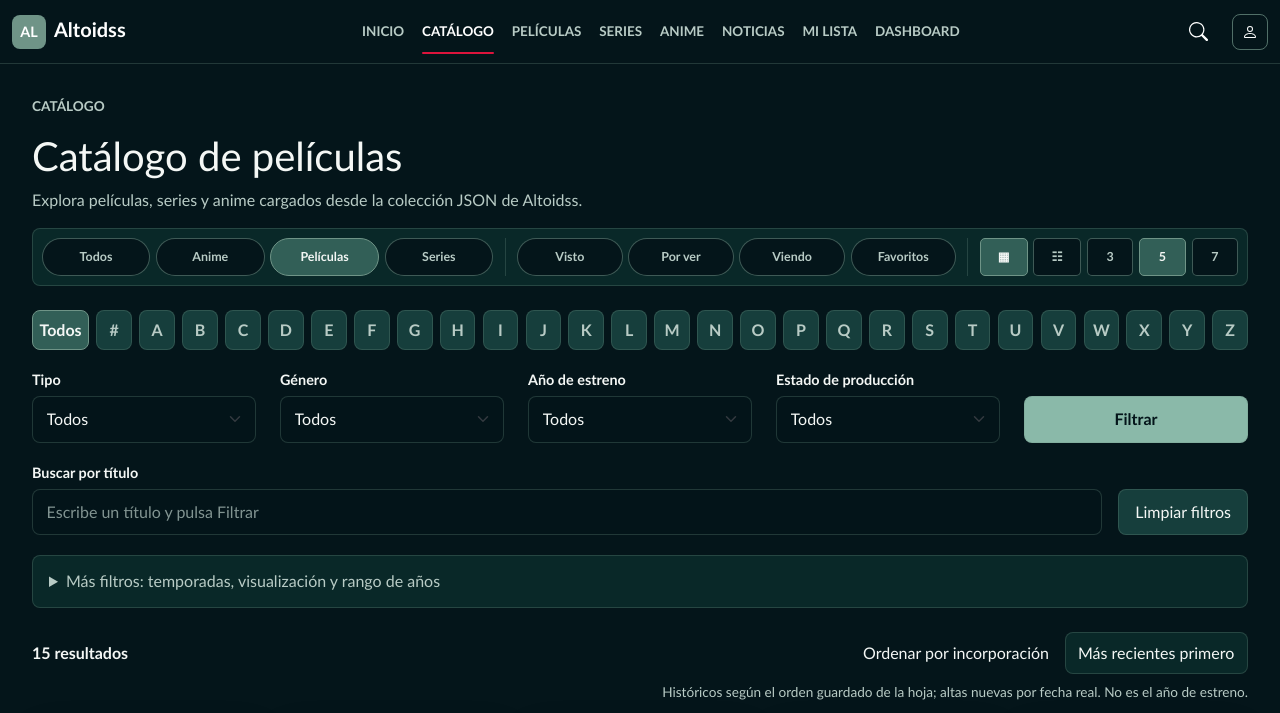
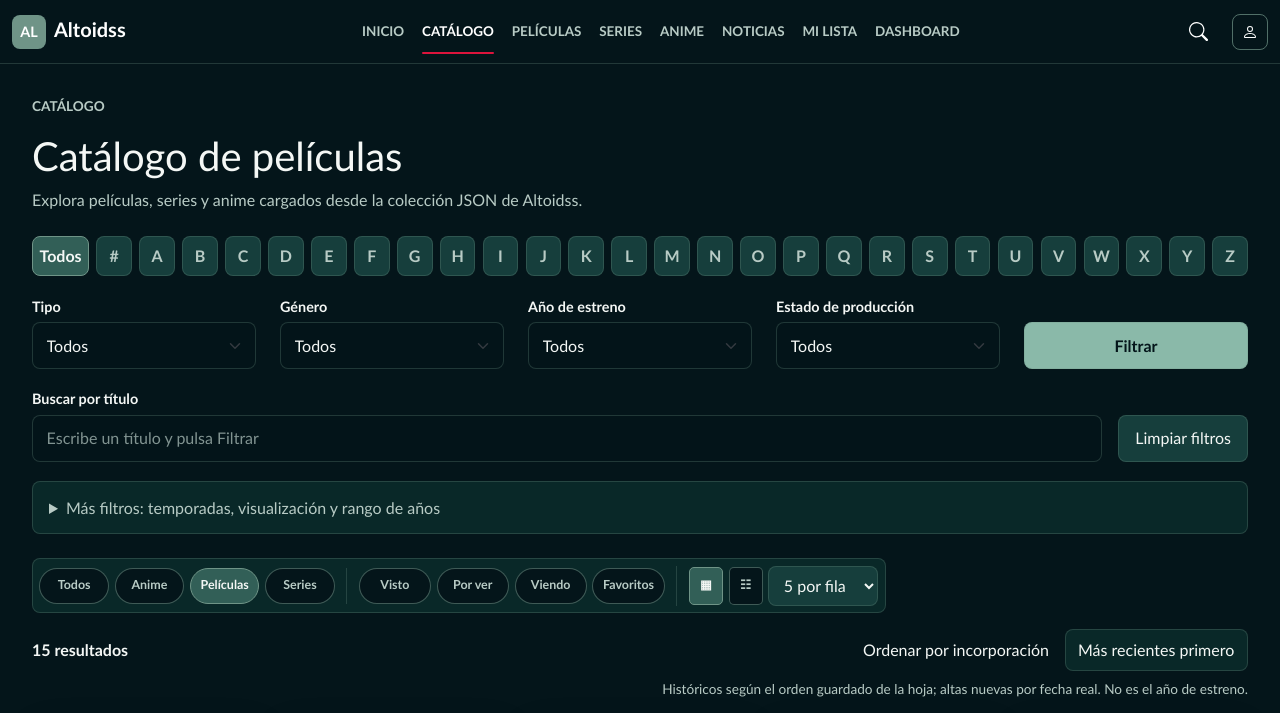
Before and after one commit to HeyAlexx/Aplication, a PHP site: page /Html/catalogo.html in a window 1280 px wide. Shown: the top 713 px of the page. Run offline with PHP 8.4, Linux system fonts and the light colour scheme; data that the repository does not hold is empty.

Commit message:
feat: compact mobile catalog cards and controls

```diff
--- a/Html/catalogo.html
+++ b/Html/catalogo.html
@@ -5,7 +5,7 @@
     <meta name="viewport" content="width=device-width, initial-scale=1.0">
     <title>Altoidss | Catálogo</title>
     <link href="https://cdn.jsdelivr.net/npm/bootstrap@5.3.8/dist/css/bootstrap.min.css" rel="stylesheet" integrity="sha384-sRIl4kxILFvY47J16cr9ZwB07vP4J8+LH7qKQnuqkuIAvNWLzeN8tE5YBujZqJLB" crossorigin="anonymous">
-    <link rel="stylesheet" href="../css/catalogo.css?v=26">
+    <link rel="stylesheet" href="../css/catalogo.css?v=27">
     <link rel="stylesheet" href="../css/site-shared.css?v=8">
 </head>
 <body class="catalog-horizontal-layout">
@@ -49,31 +49,6 @@
                 <p>Explora películas, series y anime cargados desde la colección JSON de Altoidss.</p>
             </div>
 
-            <div class="catalog-controls" aria-label="Filtros rápidos y visualización del catálogo">
-                <div class="catalog-mode catalog-control-group" role="group" aria-label="Filtrar por tipo">
-                    <button class="catalog-quick-button" type="button" data-category-view="all" aria-pressed="false"><span class="quick-label">Todos</span><span class="quick-symbol" aria-hidden="true">T</span></button>
-                    <button class="catalog-quick-button" type="button" data-category-view="anime" aria-pressed="false"><span class="quick-label">Anime</span><span class="quick-symbol" aria-hidden="true">A</span></button>
-                    <button class="catalog-quick-button is-active" type="button" data-category-view="movies" aria-pressed="true"><span class="quick-label">Películas</span><span class="quick-symbol" aria-hidden="true">P</span></button>
-                    <button class="catalog-quick-button" type="button" data-category-view="series" aria-pressed="false"><span class="quick-label">Series</span><span class="quick-symbol" aria-hidden="true">S</span></button>
-                </div>
-                <div class="catalog-status-filters catalog-control-group" role="group" aria-label="Filtrar por seguimiento y favoritos">
-                    <button class="catalog-quick-button" type="button" data-quick-status="seen" aria-pressed="false"><span class="quick-label">Visto</span><span class="quick-symbol" aria-hidden="true">✓</span></button>
-                    <button class="catalog-quick-button" type="button" data-quick-status="planned" aria-pressed="false"><span class="quick-label">Por ver</span><span class="quick-symbol" aria-hidden="true">P</span></button>
-                    <button class="catalog-quick-button" type="button" data-quick-status="watching" aria-pressed="false"><span class="quick-label">Viendo</span><span class="quick-symbol" aria-hidden="true">▶</span></button>
-                    <button class="catalog-quick-button" type="button" data-quick-favorite aria-pressed="false"><span class="quick-label">Favoritos</span><span class="quick-symbol" aria-hidden="true">♥</span></button>
-                </div>
-                <div class="catalog-toolbar catalog-control-group">
-                    <div class="view-selector" role="group" aria-label="Modo de visualización">
-                        <button class="catalog-view-button is-active" type="button" data-catalog-view="cards" aria-label="Ver como tarjetas" aria-pressed="true" title="Tarjetas"><span aria-hidden="true">▦</span></button>
-                        <button class="catalog-view-button" type="button" data-catalog-view="list" aria-label="Ver como lista" aria-pressed="false" title="Lista"><span aria-hidden="true">☷</span></button>
-                    </div>
-                    <div class="grid-density" role="group" aria-label="Cantidad de tarjetas por línea">
-                        <button class="catalog-density-button" type="button" data-grid="3" aria-pressed="false">3</button>
-                        <button class="catalog-density-button is-active" type="button" data-grid="5" aria-pressed="true">5</button>
-                        <button class="catalog-density-button" type="button" data-grid="7" aria-pressed="false">7</button>
-                    </div>
-                </div>
-            </div>
 
             <form class="catalog-filters" id="catalogFilterForm" aria-label="Filtros del catálogo">
                 <div class="catalog-alphabet" id="catalogAlphabet" role="group" aria-label="Filtrar por inicial del título"></div>
@@ -126,8 +101,36 @@
                 </details>
             </form>
 
+            <div class="catalog-controls" aria-label="Filtros rápidos y visualización del catálogo">
+                <div class="catalog-mode catalog-control-group" role="group" aria-label="Filtrar por tipo">
+                    <button class="catalog-quick-button" type="button" data-category-view="all" aria-pressed="false"><span class="quick-label">Todos</span><span class="quick-symbol" aria-hidden="true">T</span></button>
+                    <button class="catalog-quick-button" type="button" data-category-view="anime" aria-pressed="false"><span class="quick-label">Anime</span><span class="quick-symbol" aria-hidden="true">A</span></button>
+                    <button class="catalog-quick-button is-active" type="button" data-category-view="movies" aria-pressed="true"><span class="quick-label">Películas</span><span class="quick-symbol" aria-hidden="true">P</span></button>
+                    <button class="catalog-quick-button" type="button" data-category-view="series" aria-pressed="false"><span class="quick-label">Series</span><span class="quick-symbol" aria-hidden="true">S</span></button>
+                </div>
+                <div class="catalog-status-filters catalog-control-group" role="group" aria-label="Filtrar por seguimiento y favoritos">
+                    <button class="catalog-quick-button" type="button" data-quick-status="seen" aria-pressed="false"><span class="quick-label">Visto</span><span class="quick-symbol" aria-hidden="true">✓</span></button>
+                    <button class="catalog-quick-button" type="button" data-quick-status="planned" aria-pressed="false"><span class="quick-label">Por ver</span><span class="quick-symbol" aria-hidden="true">P</span></button>
+                    <button class="catalog-quick-button" type="button" data-quick-status="watching" aria-pressed="false"><span class="quick-label">Viendo</span><span class="quick-symbol" aria-hidden="true">▶</span></button>
+                    <button class="catalog-quick-button" type="button" data-quick-favorite aria-pressed="false"><span class="quick-label">Favoritos</span><span class="quick-symbol" aria-hidden="true">♥</span></button>
+                </div>
+                <div class="catalog-toolbar catalog-control-group">
+                    <div class="view-selector" role="group" aria-label="Modo de visualización">
+                        <button class="catalog-view-button is-active" type="button" data-catalog-view="cards" aria-label="Ver como tarjetas" aria-pressed="true" title="Tarjetas"><span aria-hidden="true">▦</span></button>
+                        <button class="catalog-view-button" type="button" data-catalog-view="list" aria-label="Ver como lista" aria-pressed="false" title="Lista"><span aria-hidden="true">☷</span></button>
+                    </div>
+                    <div class="grid-density">
+                        <select class="catalog-density-select" id="catalogDensity" aria-label="Tarjetas por fila en escritorio">
+                            <option value="3">3 por fila</option>
+                            <option value="5" selected>5 por fila</option>
+                            <option value="7">7 por fila</option>
+                        </select>
+                    </div>
+                </div>
+            </div>
             <div class="catalog-order-tools">
                 <p class="filter-results" id="filter-results" aria-live="polite">0 resultados</p>
+                <button class="catalog-filter-toggle" id="catalogFilterToggle" type="button" aria-expanded="false" aria-controls="catalogFilterForm">Filtros</button>
                 <label for="catalogDateOrder">Ordenar por incorporación</label>
                 <select class="form-select form-select-sm" id="catalogDateOrder" aria-describedby="catalogDateOrderNote">
                     <option value="newest" selected>Más recientes primero</option>
@@ -394,6 +397,6 @@
     <script src="../js/site-account.js?v=1"></script>
     <script src="../js/data-store.js?v=11"></script>
     <script src="../js/content-order.js?v=1"></script>
-    <script src="../js/catalogo.js?v=22"></script>
+    <script src="../js/catalogo.js?v=23"></script>
 </body>
 </html>
--- a/css/catalogo.css
+++ b/css/catalogo.css
@@ -241,6 +241,38 @@ body {
     grid-template-columns: repeat(3, minmax(0, 1fr));
     gap: 1rem;
     margin-top: 1rem;
+}
+
+.catalog-density-select,
+.catalog-filter-toggle {
+    min-height: 40px;
+    min-width: 0;
+    max-width: 100%;
+    padding: 0.4rem 0.65rem;
+    border: 1px solid var(--border-soft);
+    border-radius: 8px;
+    color: var(--text-main);
+    background: var(--bg-elevated);
+    font: inherit;
+}
+
+.catalog-filter-toggle { display: none; }
+
+.catalog-horizontal-layout .catalog-controls {
+    grid-template-columns: auto auto auto;
+    width: fit-content;
+    max-width: 100%;
+    padding: 0.4rem;
+}
+
+.catalog-horizontal-layout .catalog-controls .catalog-quick-button {
+    min-width: 64px;
+    height: 36px;
+    padding: 0.3rem 0.6rem;
+}
+
+.catalog-horizontal-layout .catalog-toolbar {
+    grid-template-columns: 74px 110px;
 }
 
 .catalog-horizontal-layout .catalog-order-tools .filter-results {
```
Also changed, not shown: other parts of css/catalogo.css (+73 -0 lines), js/catalogo.js (+14 -18 lines), tests/catalog-mobile-browser.cjs (added, +42 -0 lines), CHANGELOG.md, README.md.
